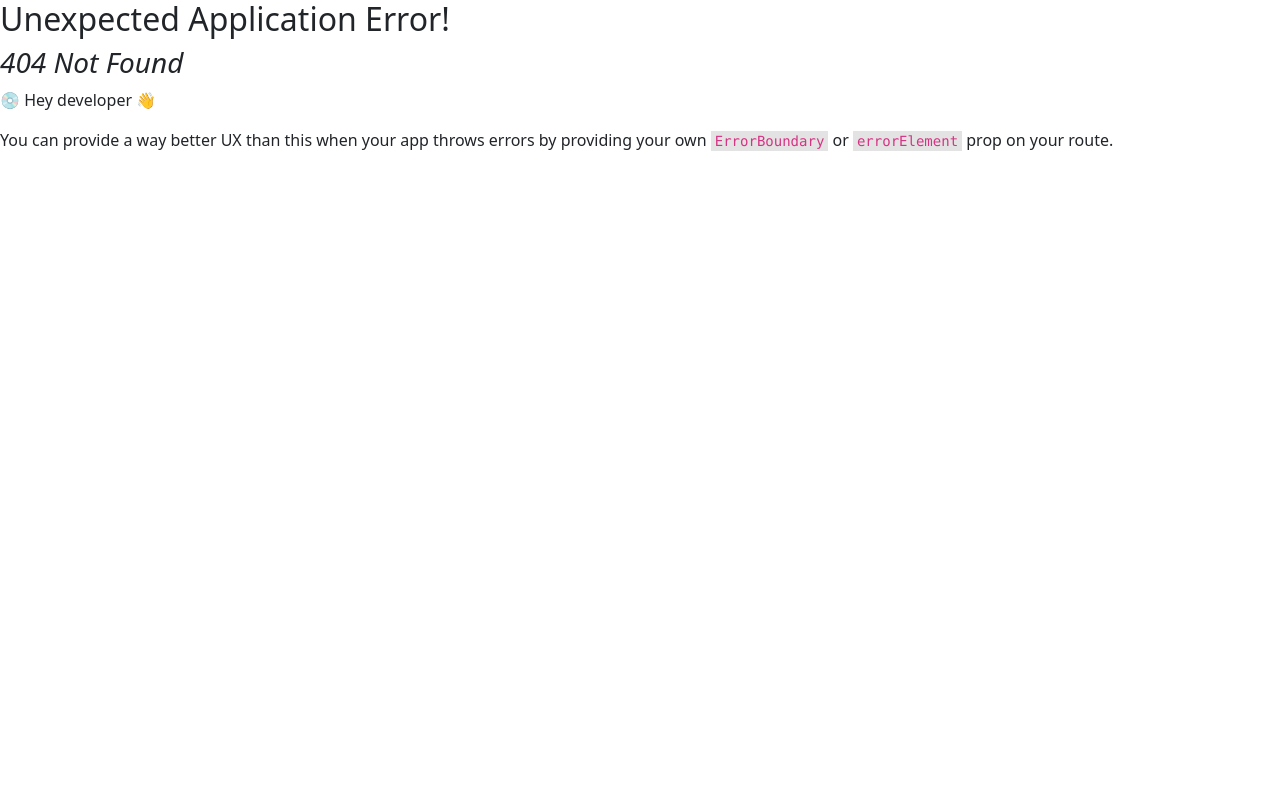
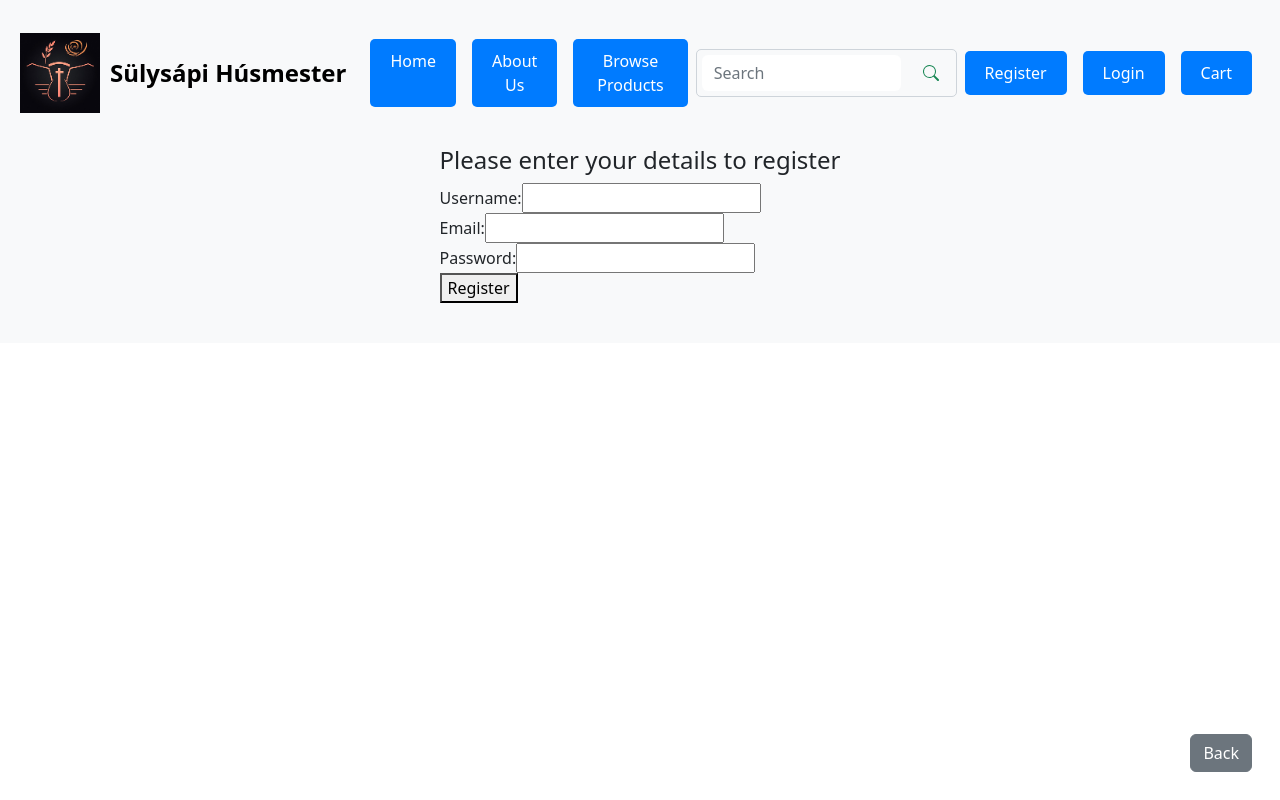
Before and after one commit to Lali95/MeatWebshop, a React (Vite) app in the folder Frontend/window-webshop/: page /registration in a window 1280 px wide. Before the commit this address had no page. Built offline with nearby package versions, Linux system fonts and the light colour scheme.

Commit message:
feat: add functioning registration on the frontend

```diff
--- a/Frontend/window-webshop/src/Pages/Register.jsx
+++ /dev/null
@@ -1,12 +0,0 @@
-import React from 'react';
-
-const Register = () => {
-  return (
-    <div>
-      <h1>Register</h1>
-      {/* Your register form can go here */}
-    </div>
-  );
-};
-
-export default Register;
--- /dev/null
+++ b/Frontend/window-webshop/src/Pages/Registration.jsx
@@ -0,0 +1,93 @@
+import React, { useState } from "react";
+
+const Registration = () => {
+  const [username, setUsername] = useState("");
+  const [email, setEmail] = useState("");
+  const [password, setPassword] = useState("");
+  const [errorMessage, setErrorMessage] = useState("");
+  const [successMessage, setSuccessMessage] = useState("");
+
+  const handleRegistration = async (e) => {
+    e.preventDefault();
+
+    const registrationData = {
+      Username: username,
+      Email: email,
+      Password: password
+    };
+
+    try {
+      const response = await fetch('/api/Auth/Register', {
+        method: "POST",
+        headers: {
+          "Content-Type": "application/json",
+        },
+        body: JSON.stringify(registrationData),
+      });
+
+      if (!response.ok) {
+        const errorData = await response.json();
+        setErrorMessage(errorData.message);
+        setSuccessMessage(""); // Clear success message on error
+        return;
+      }
+
+      const data = await response.json();
+      setSuccessMessage(`Successful registration: ${data.userName}`);
+      setErrorMessage(""); // Clear error message on success
+
+    } catch (error) {
+      console.error("Error during registration:", error);
+      setErrorMessage("An error occurred during registration. Please try again later.");
+      setSuccessMessage(""); // Clear success message on error
+    }
+  };
+
+  return (
+    <div className="registration-container">
+      <h4>Please enter your details to register</h4>
+      <form onSubmit={handleRegistration}>
+        <div>
+          <label>
+            Username:
+            <input
+              type="text"
+              value={username}
+              onChange={(e) => setUsername(e.target.value)}
+              required
+            />
+          </label>
+        </div>
+        <div>
+          <label>
+            Email:
+            <input
+              type="email"
+              value={email}
+              onChange={(e) => setEmail(e.target.value)}
+              required
+            />
+          </label>
+        </div>
+        <div>
+          <label>
+            Password:
+            <input
+              type="password"
+              value={password}
+              onChange={(e) => setPassword(e.target.value)}
+              required
+            />
+          </label>
+        </div>
+        {errorMessage && <p className="error-message">{errorMessage}</p>}
+        {successMessage && <p className="success-message">{successMessage}</p>}
+        <div>
+          <button type="submit">Register</button>
+        </div>
+      </form>
+    </div>
+  );
+};
+
+export default Registration;
--- a/Frontend/window-webshop/src/main.jsx
+++ b/Frontend/window-webshop/src/main.jsx
@@ -6,7 +6,7 @@ import { createBrowserRouter, RouterProvider } from 'react-router-dom';
 import LandingPage from './Pages/LandingPage';
 import AboutUs from './Pages/AboutUs';
 import BrowseItems from './Pages/BrowseItems.jsx';
-import Register from './Pages/Register.jsx';
+import Registration from './Pages/Registration.jsx';
 import Login from './Pages/Login.jsx';
 import ItemDetails from './Pages/ItemDetails.jsx';
 import Cart from './Pages/Cart.jsx';
@@ -30,8 +30,8 @@ const router = createBrowserRouter([
         element: <BrowseItems/>,
       },
       {
-        path: 'register',
-        element: <Register/>,
+        path: 'registration',
+        element: <Registration/>,
       },
       {
         path: 'login',
```
Also changed, not shown: 1 other file (tests, documents, lock files or other folders).
